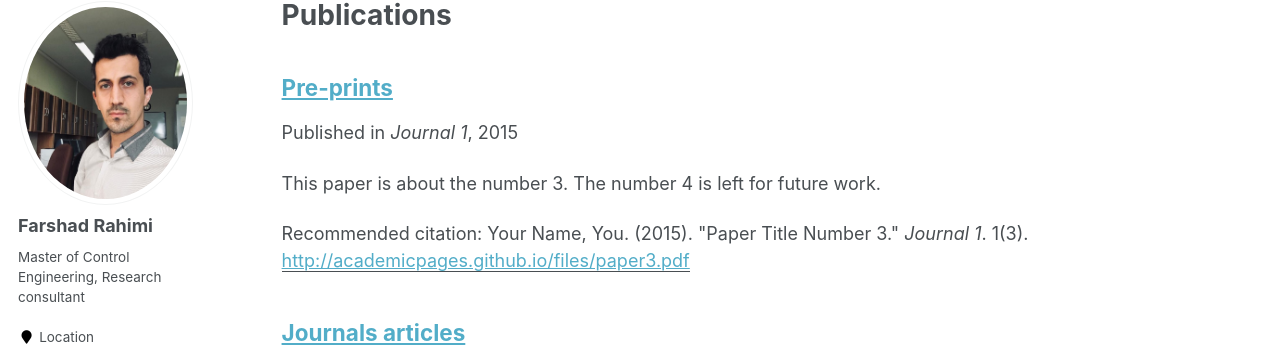
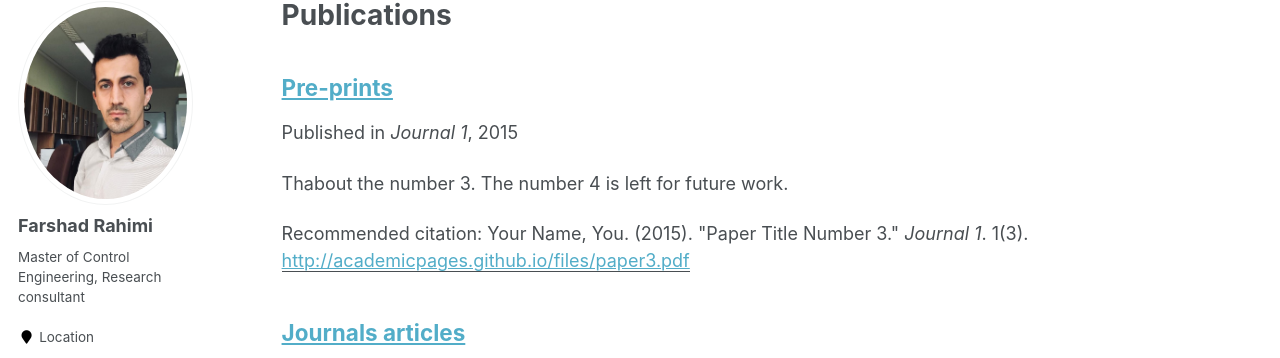
Before and after one commit to Farshad-Rahimi/FarshadRahimi, a Jekyll site: the page built from _pages/publications.md, in a window 1280 px wide and 1102 px high. Shown: the part 117-475 px from the top of the window. Built offline with Jekyll 4.4.1, drawn with Linux system fonts in a browser that asks for light colours; some web fonts are replaced.

Commit message:
Update 2015-10-01-paper-title-number-3.md

```diff
--- a/_publications/2015-10-01-paper-title-number-3.md
+++ b/_publications/2015-10-01-paper-title-number-3.md
@@ -2,7 +2,7 @@
 title: "Pre-prints"
 collection: publications
 permalink: /publication/2015-10-01-paper-title-number-3
-excerpt: 'This paper is about the number 3. The number 4 is left for future work.'
+excerpt: 'Thabout the number 3. The number 4 is left for future work.'
 date: 2015-10-01
 venue: 'Journal 1'
 paperurl: 'http://academicpages.github.io/files/paper3.pdf'
```
